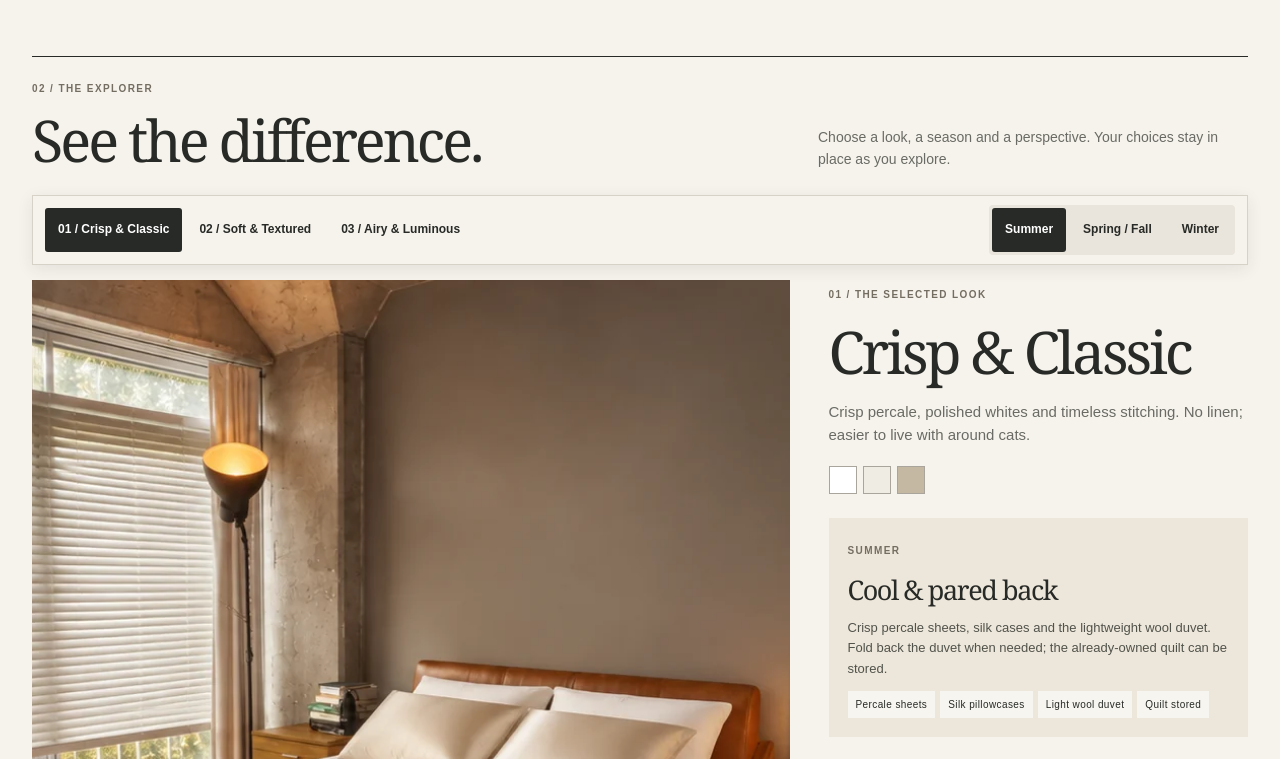
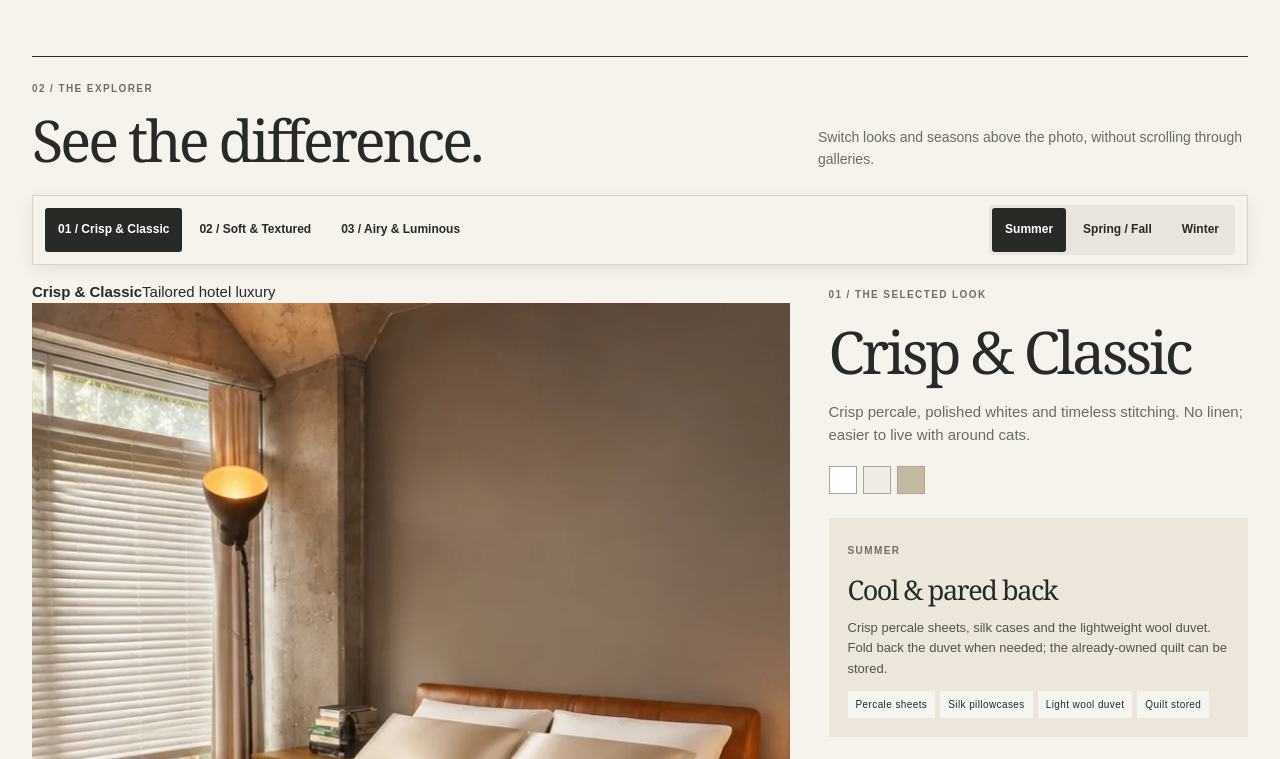
Before and after one commit to laurencronon88/life-sandbox, a plain HTML site: page the-bed-edit/index.html in a window 1280 px wide. Shown: the part 1480-2239 px from the top of the page. Drawn offline with Linux system fonts and the light colour scheme.

Commit message:
Improve mobile photo navigation and clarify concept styling

```diff
--- a/the-bed-edit/index.html
+++ b/the-bed-edit/index.html
@@ -6,10 +6,10 @@
 <main id="top">
 <section class="intro wrap"><div class="eyebrow">A HOME EDIT · QUEEN BED · 2026</div><h1>One beautiful bed.<br><em>Two ways to sleep.</em><br>Three ways to make it yours.</h1><div class="intro-foot"><p>A five-star sleep experience, made for our home. Cool, breathable comfort for both of us; a personal weighted layer for Lauren, and space to sleep light for Matt.</p><a class="textlink" href="#looks">Explore the three looks <span aria-hidden="true">↗</span></a></div></section>
 <section id="looks" class="wrap"><div class="section-intro"><div><span class="eyebrow">01 / THE DIRECTIONS</span><h2>Three ways home.</h2></div><p>One complete Queen collection per look. Every price includes the summer and winter layers, both pillows, both silk cases and Lauren's weighted blanket.</p></div><div id="overview" class="overview" aria-label="Choose a bedding direction"></div></section>
-<section id="explorer" class="wrap explorer-section"><div class="section-intro compact"><div><span class="eyebrow">02 / THE EXPLORER</span><h2>See the difference.</h2></div><p>Choose a look, a season and a perspective. Your choices stay in place as you explore.</p></div>
+<section id="explorer" class="wrap explorer-section"><div class="section-intro compact"><div><span class="eyebrow">02 / THE EXPLORER</span><h2>See the difference.</h2></div><p>Switch looks and seasons above the photo, without scrolling through galleries.</p></div>
 <div class="explorer-toolbar" id="explorerControls"><div class="concept-switch" id="conceptSwitch" role="group" aria-label="Bedding concept"></div><div class="season-switch" role="group" aria-label="Season"><button type="button" data-season="summer" aria-pressed="true">Summer</button><button type="button" data-season="transitional" aria-pressed="false">Spring / Fall</button><button type="button" data-season="winter" aria-pressed="false">Winter</button></div></div>
-<div class="explorer"><div class="photo-column"><figure class="photo-frame"><img id="mainImage" alt="" width="1200" height="900" decoding="async"><figcaption id="photoNotice">Illustrative concept study · not verified product photography</figcaption></figure><div class="angle-switch" role="group" aria-label="Photo angle"><button type="button" data-angle="hero" aria-pressed="true">01 / Full room</button><button type="button" data-angle="side" aria-pressed="false">02 / Side</button><button type="button" data-angle="detail" aria-pressed="false">03 / Detail</button></div></div><div class="explorer-info"><div class="eyebrow" id="selectedNumber"></div><h3 id="selectedName"></h3><p id="selectedDesc"></p><div class="swatches" id="swatches" aria-label="Material palette"></div><div class="layer-box"><span class="eyebrow" id="seasonLabel"></span><h4 id="seasonHeading"></h4><p id="seasonDesc"></p><div class="layer-chips" id="layerChips"></div></div><div class="price-block"><span class="eyebrow">COMPLETE ALL-SEASON COLLECTION · PLANNING ESTIMATE</span><strong id="selectedPrice"></strong><p>One purchase. Styled differently throughout the year. Before tax and shipping.</p><a href="#shopping" class="textlink">View itemized shopping list ↗</a></div></div></div></section>
-<section id="sleep-system" class="wrap system-section"><div class="section-intro"><div><span class="eyebrow">03 / THE SHARED SYSTEM</span><h2>Better together.<br>Comfort individually.</h2></div><p>The comfort foundation remains the same. The aesthetic—and how we arrange the layers—changes.</p></div><div class="system-grid"><article><span>01 / BOTH</span><h3>Percale + silk</h3><p>Crisp, breathable cotton percale gives a cool, matte foundation. Two silk pillowcases soften contact; no fabric guarantees a particular sleep temperature.</p></article><article><span>02 / EACH</span><h3>Our own pillow</h3><p>Lauren: adjustable Nest Easy Breather. Matt: adjustable Coop Cool+. Both fit the selected 20 × 28-inch silk cases, with slightly different fits.</p></article><article><span>03 / TOGETHER</span><h3>Layers that adapt</h3><p>One light wool insert plus one cotton quilt, arranged differently all year. Lauren's weighted blanket stays on her side only; Matt never needs to sleep under it.</p></article><article><span>04 / OUR CATS</span><h3>Linen is a choice</h3><p>Only Soft & Textured uses linen. It brings beautiful character but may snag on claws. Both cotton-only directions are more practical, though no fabric is claw-proof.</p></article></div></section>
+<div class="explorer"><div class="photo-column"><div class="photo-context"><strong id="photoConceptLabel">Crisp & Classic</strong><span id="photoDifferenceLabel">Tailored hotel luxury</span></div><figure class="photo-frame"><img id="mainImage" alt="" width="1200" height="900" decoding="async"><figcaption id="photoNotice">Illustrative concept study · not verified product photography</figcaption></figure><div class="angle-switch" role="group" aria-label="Photo angle"><button type="button" data-angle="hero" aria-pressed="true">01 / Full room</button><button type="button" data-angle="side" aria-pressed="false">02 / Side</button><button type="button" data-angle="detail" aria-pressed="false">03 / Detail</button></div></div><div class="explorer-info"><div class="eyebrow" id="selectedNumber"></div><h3 id="selectedName"></h3><p id="selectedDesc"></p><div class="swatches" id="swatches" aria-label="Material palette"></div><div class="layer-box"><span class="eyebrow" id="seasonLabel"></span><h4 id="seasonHeading"></h4><p id="seasonDesc"></p><div class="layer-chips" id="layerChips"></div></div><div class="price-block"><span class="eyebrow">COMPLETE ALL-SEASON COLLECTION · PLANNING ESTIMATE</span><strong id="selectedPrice"></strong><p>One purchase. Styled differently throughout the year. Before tax and shipping.</p><a href="#shopping" class="textlink">View itemized shopping list ↗</a></div></div></div></section>
+<section id="sleep-system" class="wrap system-section"><div class="section-intro"><div><span class="eyebrow">03 / THE SHARED SYSTEM</span><h2>Better together.<br>Comfort individually.</h2></div><p>The comfort foundation remains the same. The aesthetic—and how we arrange the layers—changes.</p></div><div class="system-grid"><article><span>01 / BOTH</span><h3>Percale + silk</h3><p>Crisp, breathable cotton percale gives a cool, matte foundation. Two natural-ivory silk sleeping pillowcases sit behind the decorative pillows and soften contact; no fabric guarantees a particular sleep temperature.</p></article><article><span>02 / EACH</span><h3>Our own pillow</h3><p>Lauren: adjustable Nest Easy Breather. Matt: adjustable Coop Cool+. Both fit the selected 20 × 28-inch silk cases, with slightly different fits.</p></article><article><span>03 / TOGETHER</span><h3>Layers that adapt</h3><p>One light wool insert plus one cotton quilt, arranged differently all year. Lauren's weighted blanket stays on her side only; Matt never needs to sleep under it.</p></article><article><span>04 / OUR CATS</span><h3>Linen is a choice</h3><p>Only Soft & Textured uses linen. It brings beautiful character but may snag on claws. Both cotton-only directions are more practical, though no fabric is claw-proof.</p></article></div></section>
 <section id="shopping" class="wrap shopping-section"><div class="section-intro"><div><span class="eyebrow">04 / COMPLETE COLLECTION</span><h2>Everything, once.</h2></div><p>All essential items are included in each estimate. No extra winter purchase and no duplicate quilt, insert, pillow or pillowcase charges.</p></div><div class="shopping-header"><div><span class="eyebrow">CURRENT SELECTION</span><h3 id="shoppingName"></h3><p id="shoppingLabel">Queen / Full–Queen · all seasons</p></div><strong id="shoppingTotal"></strong></div><details id="shoppingDetails" open><summary>See exact products, quantities and planning prices <span aria-hidden="true">+</span></summary><div class="table-scroll"><table><thead><tr><th>Product · size · quantity</th><th>Budget allowance</th><th>Retailer</th></tr></thead><tbody id="productRows"></tbody><tfoot><tr><th>One-time collection total</th><td id="tableTotal"></td><td>Planning estimate</td></tr></tfoot></table></div></details><p class="disclaimer">Pricing research dated November 27, 2026. Brand promotions and example sale figures in the original research are not confirmed checkout prices for the chosen colors and Queen sizes. Confirm dimensions, stock, tax, shipping and final price before purchase. Photographs are styling illustrations, not proof of exact product appearance.</p></section>
 <section id="compare" class="wrap compare-section"><div class="section-intro"><div><span class="eyebrow">05 / THE DECISION</span><h2>Which feels like us?</h2></div><p>All three satisfy the same shared sleeping requirements. The choice is how we want our bedroom to feel.</p></div><div class="compare-grid" id="comparison"></div><div class="decision-actions"><p id="favoriteStatement" aria-live="polite">Choose your favorite direction.</p><button type="button" class="primary" id="copyButton">Copy favorite shopping list</button><span class="copy-status" id="copyStatus" role="status"></span></div></section>
 </main><footer class="wrap"><span>L & M / THE BED EDIT</span><span>One home. Two comforts. Three directions.</span></footer>
```
